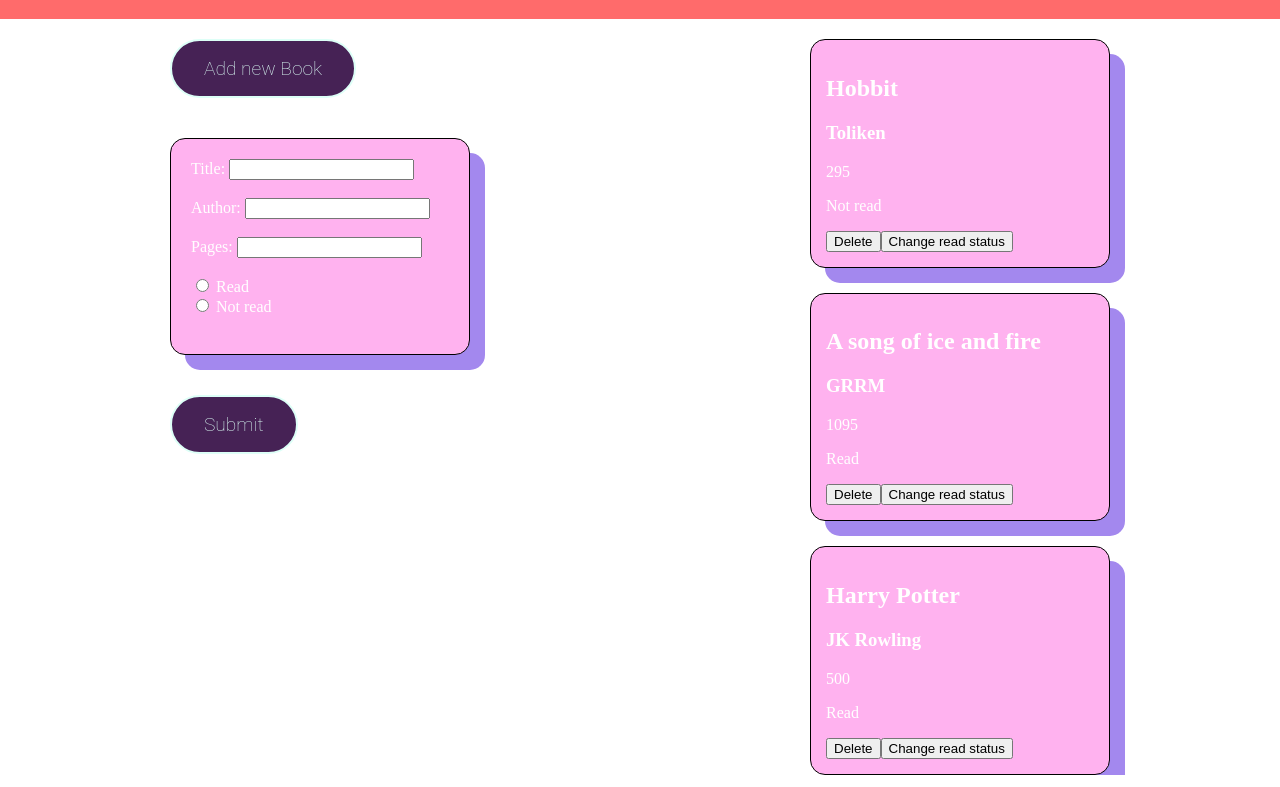
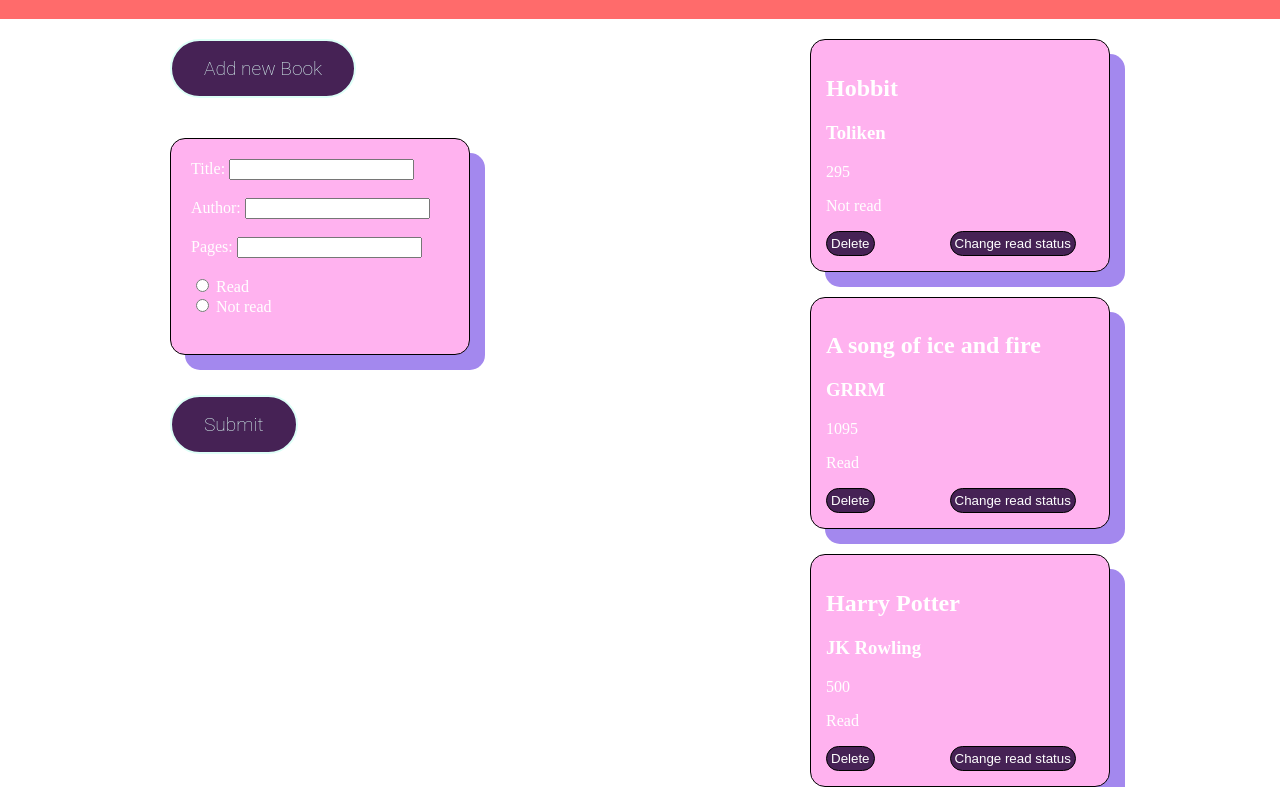
Before and after one commit to Tropienet/js-library, a website: page index.html in a window 1280 px wide. Shown: the part 61-848 px from the top of the page. Drawn offline with Linux system fonts and the light colour scheme.

Commit message:
Added css for read status and delete button

```diff
--- a/script.js
+++ b/script.js
@@ -51,6 +51,9 @@ function createBookCard(book, index) {
   const readStatus = document.createElement('p');
   const deleteButton = document.createElement('button');
   const changeReadStatusButton = document.createElement('button');
+
+  deleteButton.classList.add('delete-btn');
+  changeReadStatusButton.classList.add('read-btn');
 
   deleteButton.addEventListener('click', () => {
     document.querySelector(`.a${index}`).remove();
--- a/styles/style.css
+++ b/styles/style.css
@@ -106,3 +106,22 @@ body {
     padding: 20px;
     border-radius: 15px;
 }
+
+.read-btn {
+    margin: 0 0 0 75px;
+}
+
+.read-btn,
+.delete-btn {
+    color: white;
+    background-color: #462255;
+    border-radius: 15px;
+    border: solid 1px black;
+    padding: 4px;
+}
+
+.read-btn:hover,
+.delete-btn:hover {
+    color: #462255;
+    background-color: white;
+}
```
